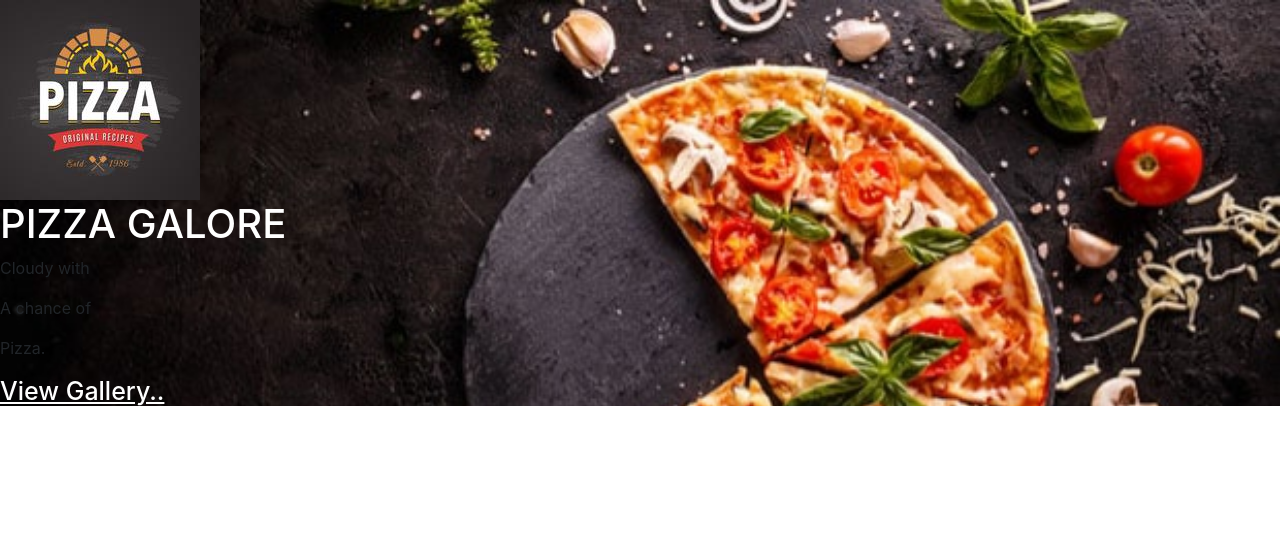
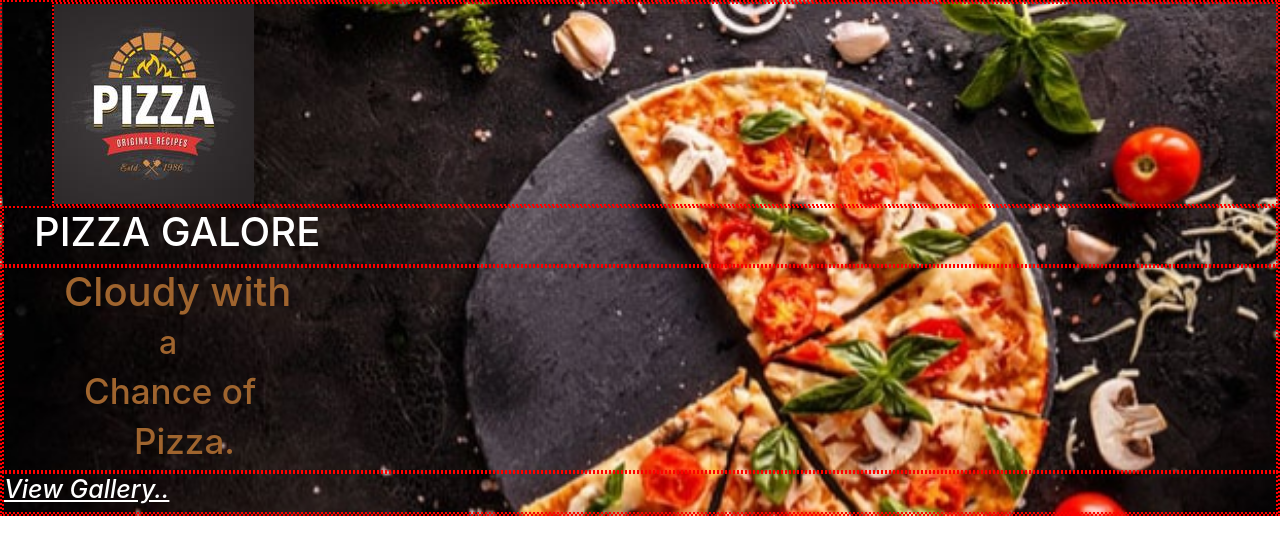
Before and after one commit to Axwell-austin/cloudy-with-a-chance-of-pizza, a plain HTML site: page index.html in a window 1280 px wide. Drawn offline with Linux system fonts and the light colour scheme.

Commit message:
Added more styling to all the paragraphs

```diff
--- a/index.css
+++ b/index.css
@@ -2,13 +2,40 @@
     background-image: url(./Assets/home1.jpg);
     background-size: cover;
 }
+.pizzalogo{
+    margin-left: 50px;
+}
+#landingpage p{
+    color: #9f642e;
+     font-size: 30px;
+ }
+ .header h1{
+margin-left: 30px;
+color: white;
+ }
+ .paragraph h1{
+     margin-left: 60px;
+ }
+ .paragraph{
+     color: #9f642e;
+ }
+ .paragraph h2{
+     margin-left: 155px;
+ }
+ .paragraph h3{
+     margin-left: 80px;
+     font-size: 35px;
+ }
+ .paragraph h4{
+     margin-left: 130px;
+     font-size: 35px;
+ }
 .gallery h1{
  font-size: 25px;
  color: white;
+ font-style: italic;
 }
-#landingpage h1{
-    color: white;
+
+div{
+    border: 2px dotted red;
 }
-#landingpage p{
-
-}
--- a/index.html
+++ b/index.html
@@ -13,10 +13,15 @@
         <div class="pizzalogo">
             <img src="./Assets/Pizza_Logo.jpg">
         </div>
-        <h1>PIZZA GALORE</h1>
-        <p>Cloudy with</p>
-        <p>A chance of</p>
-        <p>Pizza.</p>
+        <div class="header">
+            <h1>PIZZA GALORE</h1>
+        </div>
+            <div class="paragraph">
+                <h1>Cloudy with</h1>
+                <h2>a</h2>
+                <h3>Chance of</h3>
+                <h4>Pizza.</h4>
+            </div>
         <div class="gallery">
             <h1><u>View Gallery..</u></h1>
         </div>
```
